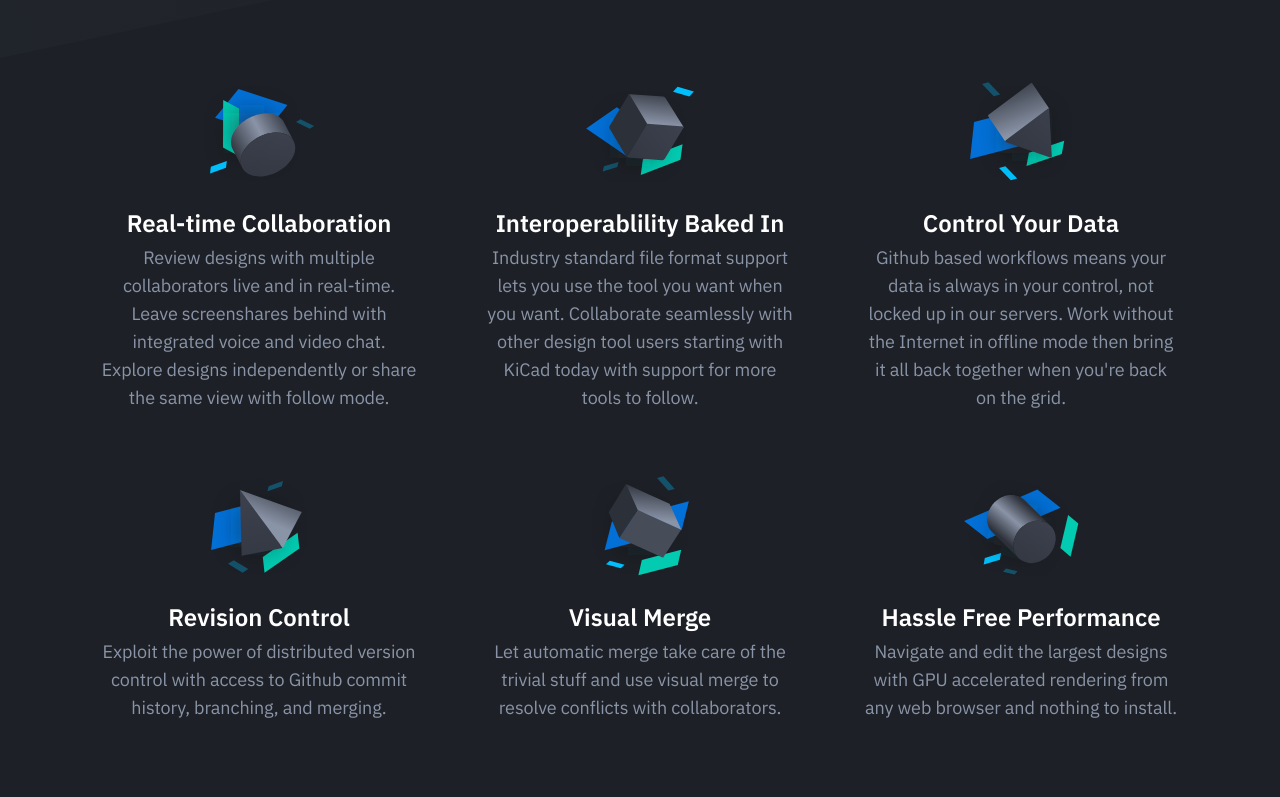
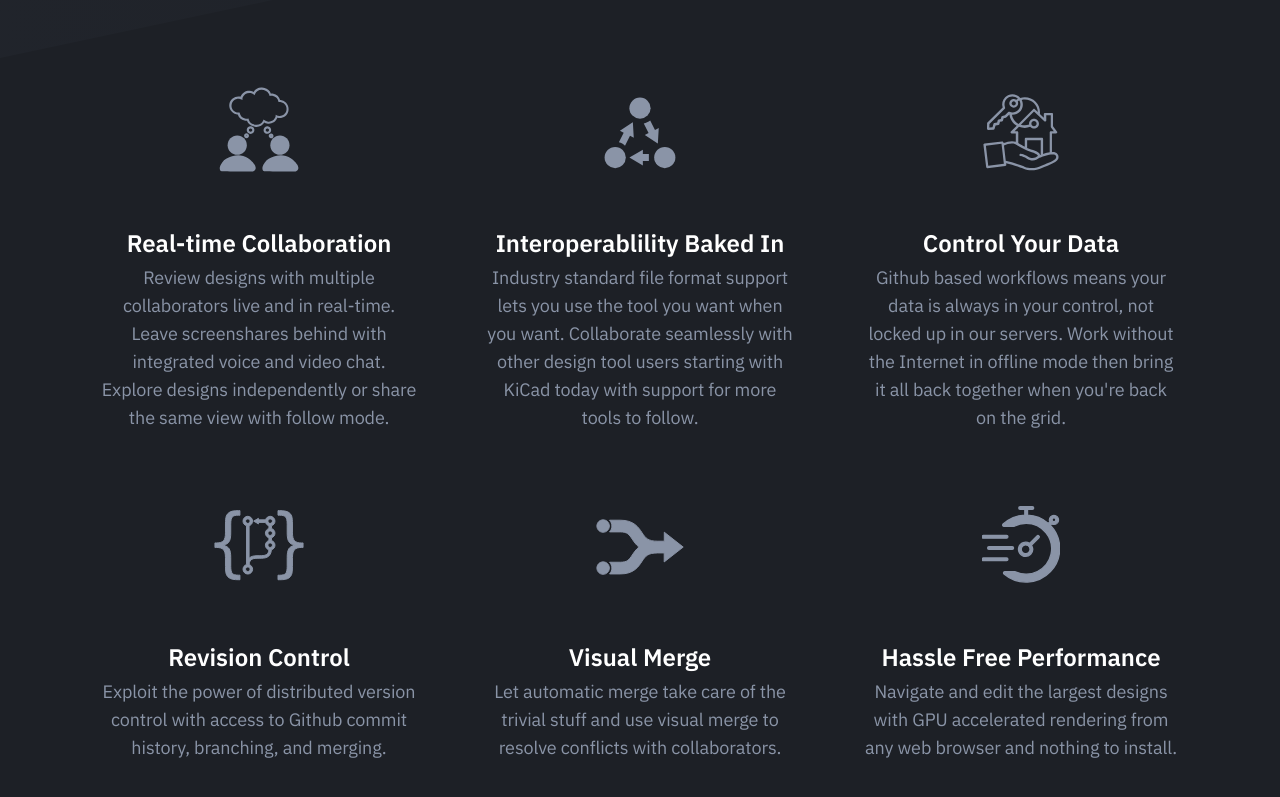
Before and after one commit to jeremysf/circuitly-home, a website: page index.html in a window 1280 px wide. Shown: the part 642-1439 px from the top of the page. Drawn offline with nearby package versions, Linux system fonts and the light colour scheme.

Commit message:
Adding feature icons.

```diff
--- a/index.html
+++ b/index.html
@@ -4,7 +4,7 @@
     <meta charset="utf-8">
     <meta http-equiv="X-UA-Compatible" content="IE=edge">
     <meta name="viewport" content="width=device-width, initial-scale=1">
-    <title>Circuitly</title>
+    <title>Circuit.ly</title>
     <link href="https://fonts.googleapis.com/css?family=IBM+Plex+Sans:400,600" rel="stylesheet">
     <link rel="stylesheet" href="dist/css/style.css">
 	<script src="https://unpkg.com/animejs@3.0.1/lib/anime.min.js"></script>
@@ -61,7 +61,7 @@
                             <div class="feature text-center is-revealing">
                                 <div class="feature-inner">
                                     <div class="feature-icon">
-										<img src="dist/images/feature-icon-01.svg" alt="Feature 01">
+										<img src="dist/images/collaborate.svg" alt="Feature 01">
                                     </div>
                                     <h4 class="feature-title mt-24">Real-time Collaboration</h4>
                                     <p class="text-sm mb-0">Review designs with multiple collaborators live and in real-time. Leave screenshares behind with integrated voice and video chat. Explore designs independently or share the same view with follow mode.</p>
@@ -70,7 +70,7 @@
 							<div class="feature text-center is-revealing">
                                 <div class="feature-inner">
                                     <div class="feature-icon">
-										<img src="dist/images/feature-icon-02.svg" alt="Feature 02">
+										<img src="dist/images/interoperate.svg" alt="Feature 02">
                                     </div>
                                     <h4 class="feature-title mt-24">Interoperablility Baked In</h4>
                                     <p class="text-sm mb-0">Industry standard file format support lets you use the tool you want when you want. Collaborate seamlessly with other design tool users starting with KiCad today with support for more tools to follow.</p>
@@ -79,7 +79,7 @@
                             <div class="feature text-center is-revealing">
                                 <div class="feature-inner">
                                     <div class="feature-icon">
-										<img src="dist/images/feature-icon-03.svg" alt="Feature 03">
+										<img src="dist/images/control.svg" alt="Feature 03">
                                     </div>
                                     <h4 class="feature-title mt-24">Control Your Data</h4>
                                     <p class="text-sm mb-0">Github based workflows means your data is always in your control, not locked up in our servers. Work without the Internet in offline mode then bring it all back together when you're back on the grid.</p>
@@ -88,7 +88,7 @@
                             <div class="feature text-center is-revealing">
                                 <div class="feature-inner">
                                     <div class="feature-icon">
-										<img src="dist/images/feature-icon-04.svg" alt="Feature 04">
+										<img src="dist/images/revision.svg" alt="Feature 04">
                                     </div>
                                     <h4 class="feature-title mt-24">Revision Control</h4>
                                     <p class="text-sm mb-0">Exploit the power of distributed version control with access to Github commit history, branching, and merging.</p>
@@ -97,7 +97,7 @@
 							<div class="feature text-center is-revealing">
                                 <div class="feature-inner">
                                     <div class="feature-icon">
-										<img src="dist/images/feature-icon-05.svg" alt="Feature 05">
+										<img src="dist/images/merge.svg" alt="Feature 05">
                                     </div>
                                     <h4 class="feature-title mt-24">Visual Merge</h4>
                                     <p class="text-sm mb-0">Let automatic merge take care of the trivial stuff and use visual merge to resolve conflicts with collaborators.</p>
@@ -106,7 +106,7 @@
                             <div class="feature text-center is-revealing">
                                 <div class="feature-inner">
                                     <div class="feature-icon">
-										<img src="dist/images/feature-icon-06.svg" alt="Feature 06">
+										<img src="dist/images/fast.svg" alt="Feature 06">
                                     </div>
                                     <h4 class="feature-title mt-24">Hassle Free Performance </h4>
                                     <p class="text-sm mb-0">Navigate and edit the largest designs with GPU accelerated rendering from any web browser and nothing to install.</p>
```
Also changed, not shown: dist/images/collaborate.svg (added), dist/images/control.svg (added), dist/images/fast.svg (added), dist/images/interoperate.svg (added), dist/images/merge.svg (added), dist/images/revision.svg (added), src/images/collaborate.svg (added), src/images/control.svg (added), src/images/fast.svg (added), src/images/feature-icon-03.svg, src/images/feature-icon-06.svg, src/images/hero-top-illustration.svg, src/images/interoperate.svg (added), src/images/merge.svg (added), 1 more files.
